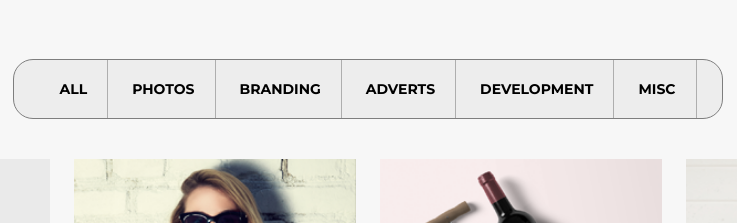
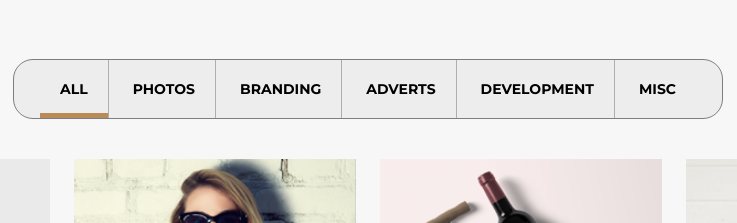
Before and after one commit to MichBrusilo/landing_page_awax, a website: page index.html in a window 1280 px wide. In both pictures the pointer is over the link "ALL". Shown: the part 1796-2019 px from the top of the page, 272-1009 px from the left. Drawn offline with Linux system fonts and the light colour scheme.

Commit message:
Update css

```diff
--- a/css/style.css
+++ b/css/style.css
@@ -322,11 +322,11 @@ nav a:hover {
   padding: 0 20px;
 }
 
-.list a:hover {
+.links a:hover {
   border-bottom: 5px solid #b88b58;
 }
 
-.list li:last-child {
+.links li:last-child {
   border-right: none;
 }
 
```
